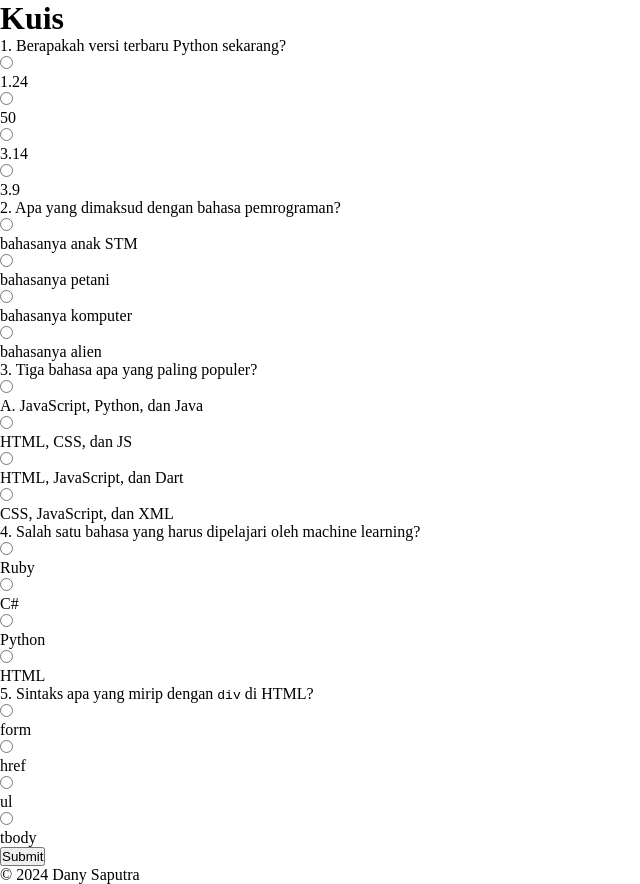
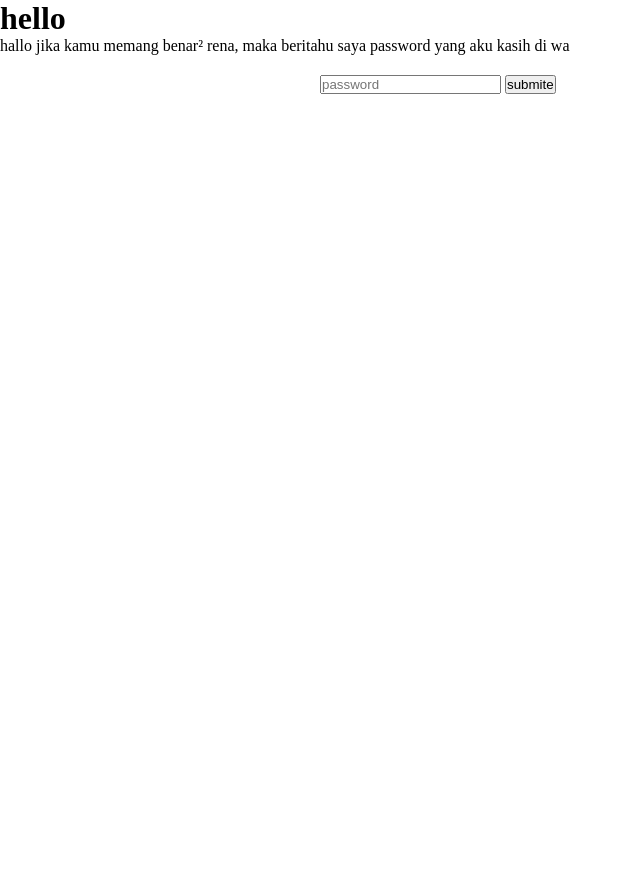
Before and after one commit to Uservpr/teruntuk-Rena, a plain HTML site: page index.html in a window 1280 px wide. Shown: the whole page, without its empty margins (0-640 px from the left). After the commit the page ends 800 px from the top, so only its background shows below. Drawn offline with Linux system fonts and the light colour scheme.

Commit message:
index.html

```diff
--- a/index.html
+++ b/index.html
@@ -1,109 +1,25 @@
 <!DOCTYPE html>
-<html lang="id">
+<html lang="en">
 <head>
   <meta charset="UTF-8">
-  <meta name="viewport" content="width=device-width, initial-scale=1.0">
-  <title>Judul Halaman Web</title>
+  <meta http-equiv="X-UA-Compatible" content="IE=Edge">
+  <meta name="viewport" content="width=device-width, initial-scale=1">
+
+  <title>HTML</title>
+
+  <!-- HTML -->
+
+
+  <!-- Custom Styles -->
   <link rel="stylesheet" href="style.css">
 </head>
+
 <body>
-  <header>
-    <h1>Kuis</h1>
-  </header>
-
-  <div class="container">
-    <form id="quizForm">
-      <p>1. Berapakah versi terbaru Python sekarang?</p>
-      <input type="radio" name="answer1" class="answer" value="wrong">
-      <p class="answer">1.24</p>
-      <input type="radio" name="answer1" class="answer" value="wrong">
-      <p class="answer">50</p>
-      <input type="radio" name="answer1" class="answer" value="wrong">
-      <p class="answer">3.14</p>
-      <input type="radio" name="answer1" class="answer" id="correct1" value="correct">
-      <p class="answer">3.9</p>
-
-      <p>2. Apa yang dimaksud dengan bahasa pemrograman?</p>
-      <div>
-        <input type="radio" name="answer2" class="answer" value="wrong">
-        <p class="answer">bahasanya anak STM</p>
-      </div>
-      <div>
-        <input type="radio" name="answer2" class="answer" value="wrong">
-        <p class="answer">bahasanya petani</p>
-      </div>
-      <div>
-        <input type="radio" name="answer2" class="answer" id="correct2" value="correct">
-        <p class="answer">bahasanya komputer</p>
-      </div>
-      <div>
-        <input type="radio" name="answer2" class="answer" value="wrong">
-        <p class="answer">bahasanya alien</p>
-      </div>
-
-      <p>3. Tiga bahasa apa yang paling populer?</p>
-      <div>
-        <input type="radio" name="answer3" class="answer" id="correct3" value="correct">
-        <p class="answer">A. JavaScript, Python, dan Java</p>
-      </div>
-      <div>
-        <input type="radio" name="answer3" class="answer" value="wrong">
-        <p class="answer">HTML, CSS, dan JS</p>
-      </div>
-      <div>
-        <input type="radio" name="answer3" class="answer" value="wrong">
-        <p class="answer">HTML, JavaScript, dan Dart</p>
-      </div>
-      <div>
-        <input type="radio" name="answer3" class="answer" value="wrong">
-        <p class="answer">CSS, JavaScript, dan XML</p>
-      </div>
-
-      <p>4. Salah satu bahasa yang harus dipelajari oleh machine learning?</p>
-      <div>
-        <input type="radio" name="answer4" class="answer" value="wrong">
-        <p class="answer">Ruby</p>
-      </div>
-      <div>
-        <input type="radio" name="answer4" class="answer" value="wrong">
-        <p class="answer">C#</p>
-      </div>
-      <div>
-        <input type="radio" name="answer4" class="answer" id="correct4" value="correct">
-        <p class="answer">Python</p>
-      </div>
-      <div>
-        <input type="radio" name="answer4" class="answer" value="wrong">
-        <p class="answer">HTML</p>
-      </div>
-
-      <p>5. Sintaks apa yang mirip dengan <code>div</code> di HTML?</p>
-      <div>
-        <input type="radio" name="answer5" class="answer" id="correct5" value="correct">
-        <p class="answer">form</p>
-      </div>
-      <div>
-        <input type="radio" name="answer5" class="answer" value="wrong">
-        <p class="answer">href</p>
-      </div>
-      <div>
-        <input type="radio" name="answer5" class="answer" value="wrong">
-        <p class="answer">ul</p>
-      </div>
-      <div>
-        <input type="radio" name="answer5" class="answer" value="wrong">
-        <p class="answer">tbody</p>
-      </div>
-
-      <button type="button" onclick="submitQuiz()">Submit</button>
-    </form>
-  </div>
-
-  <p id="result"></p>
-  <footer>
-    <p>&copy; 2024 Dany Saputra</p>
-  </footer>
-
+  <h1>hello</h1>
+  <!-- Project -->
+  <p>hallo jika kamu memang benar² rena, maka beritahu saya password yang aku kasih di wa</p>
+  <input class="pss" placeholder="password" type="password">
+  <button type="submit">submite</button>
   <script src="main.js"></script>
 </body>
 </html>
```
